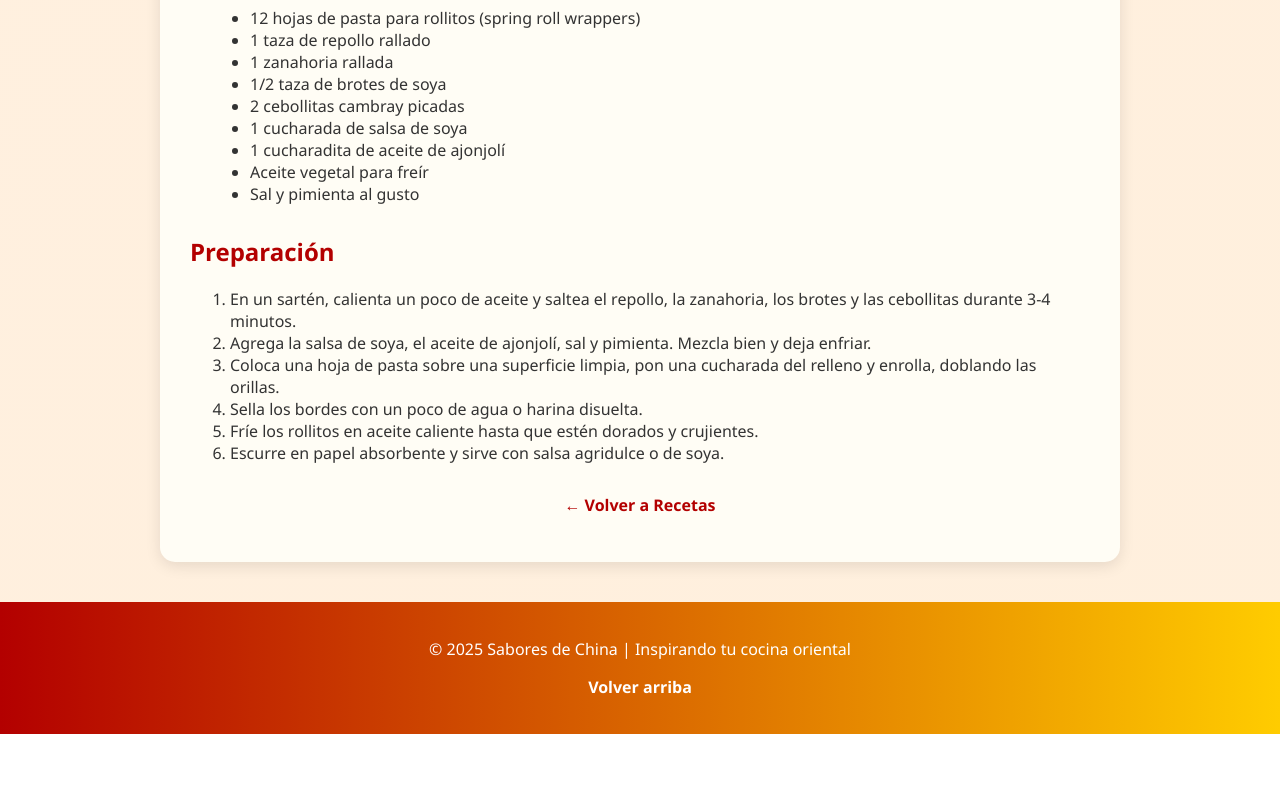
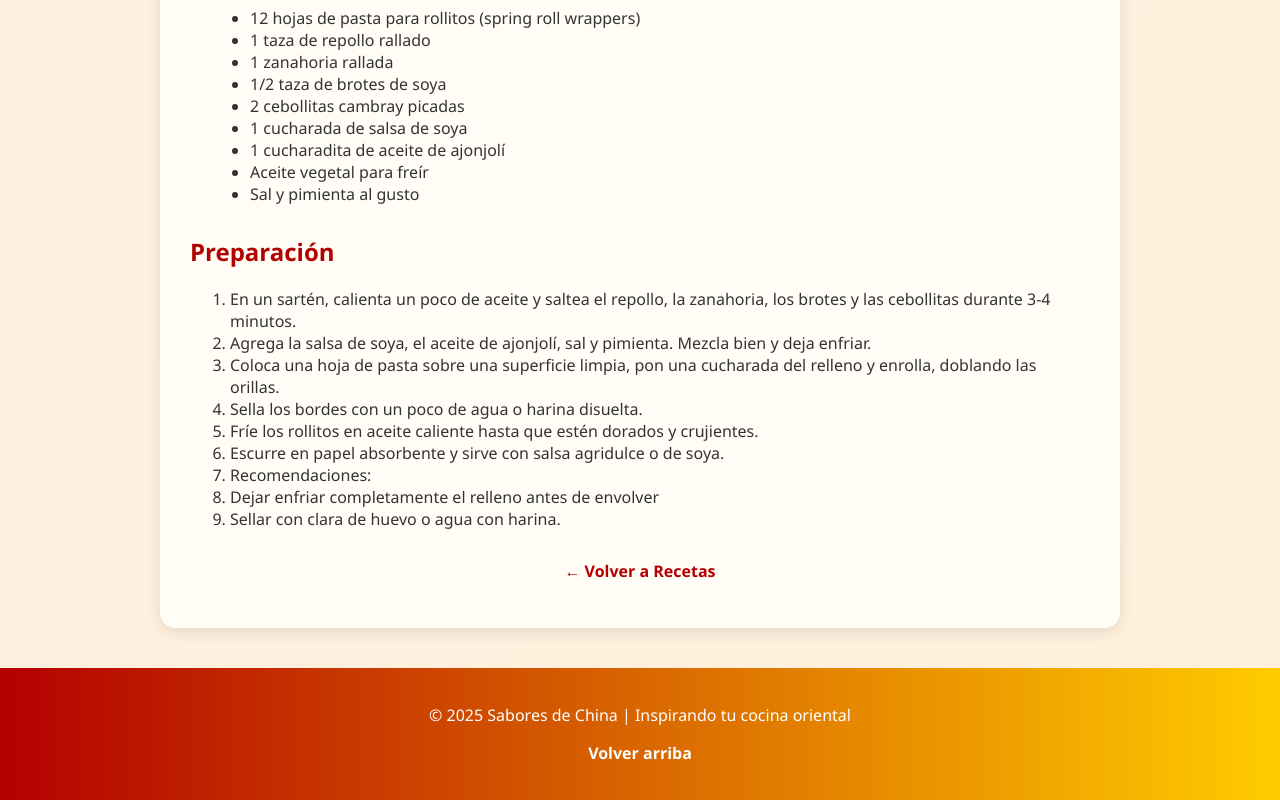
Before and after one commit to GaliSobrevals/recetas-china, a plain HTML site: page rollitos.html in a window 1280 px wide. Shown: the part 700-1500 px from the top of the page. Before the commit the page ends 1434 px from the top, so only its background shows below. Drawn offline with Linux system fonts and the light colour scheme.

Commit message:
Recomendaciones rollitos primavera

```diff
--- a/rollitos.html
+++ b/rollitos.html
@@ -129,6 +129,9 @@
       <li>Sella los bordes con un poco de agua o harina disuelta.</li>
       <li>Fríe los rollitos en aceite caliente hasta que estén dorados y crujientes.</li>
       <li>Escurre en papel absorbente y sirve con salsa agridulce o de soya.</li>
+      <li>Recomendaciones:</li>
+      <li>Dejar enfriar completamente el relleno antes de envolver</li>
+      <li>Sellar con clara de huevo o agua con harina.</li>
     </ol>
 
     <p style="text-align:center; margin-top:30px;">
```
